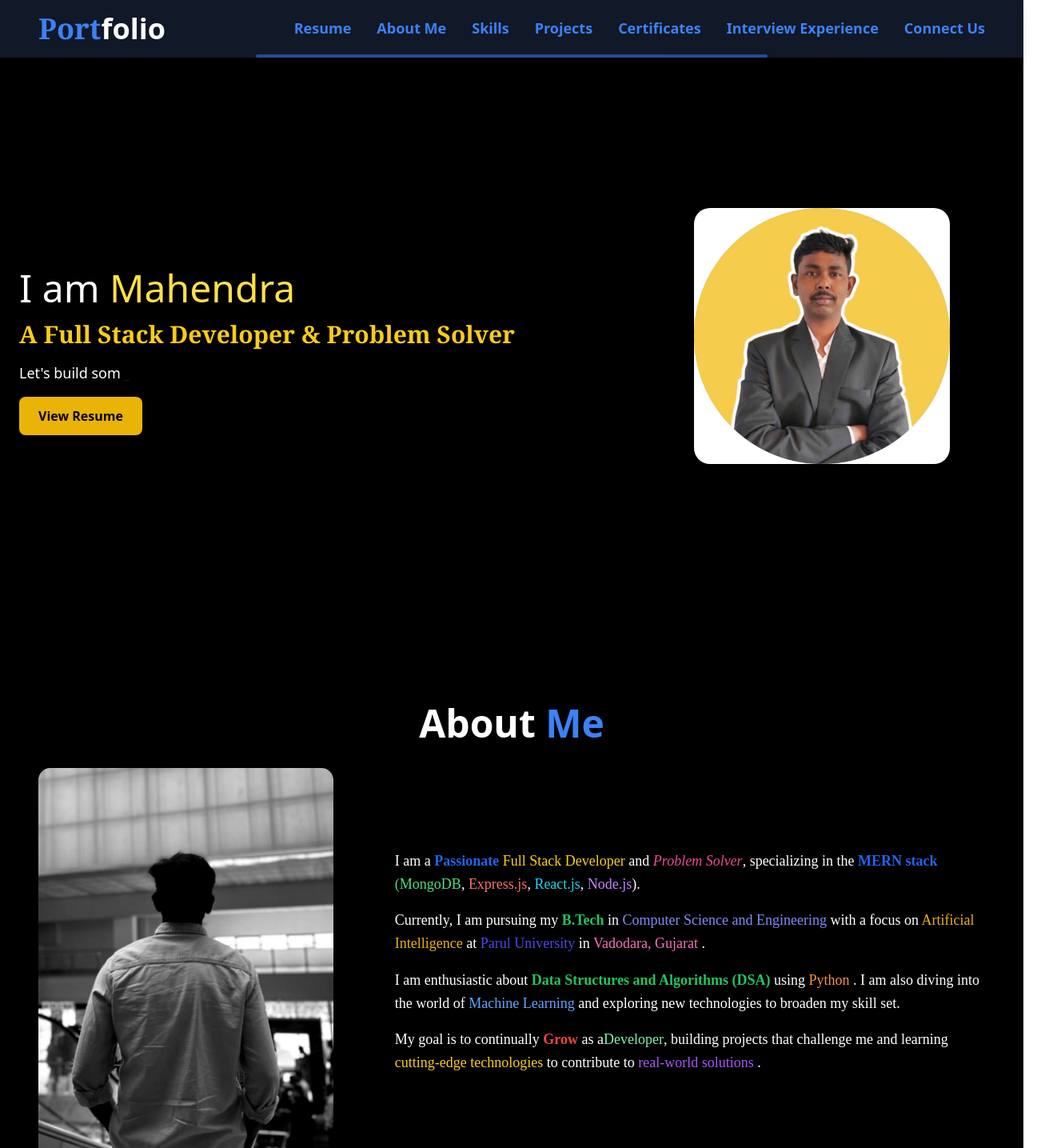
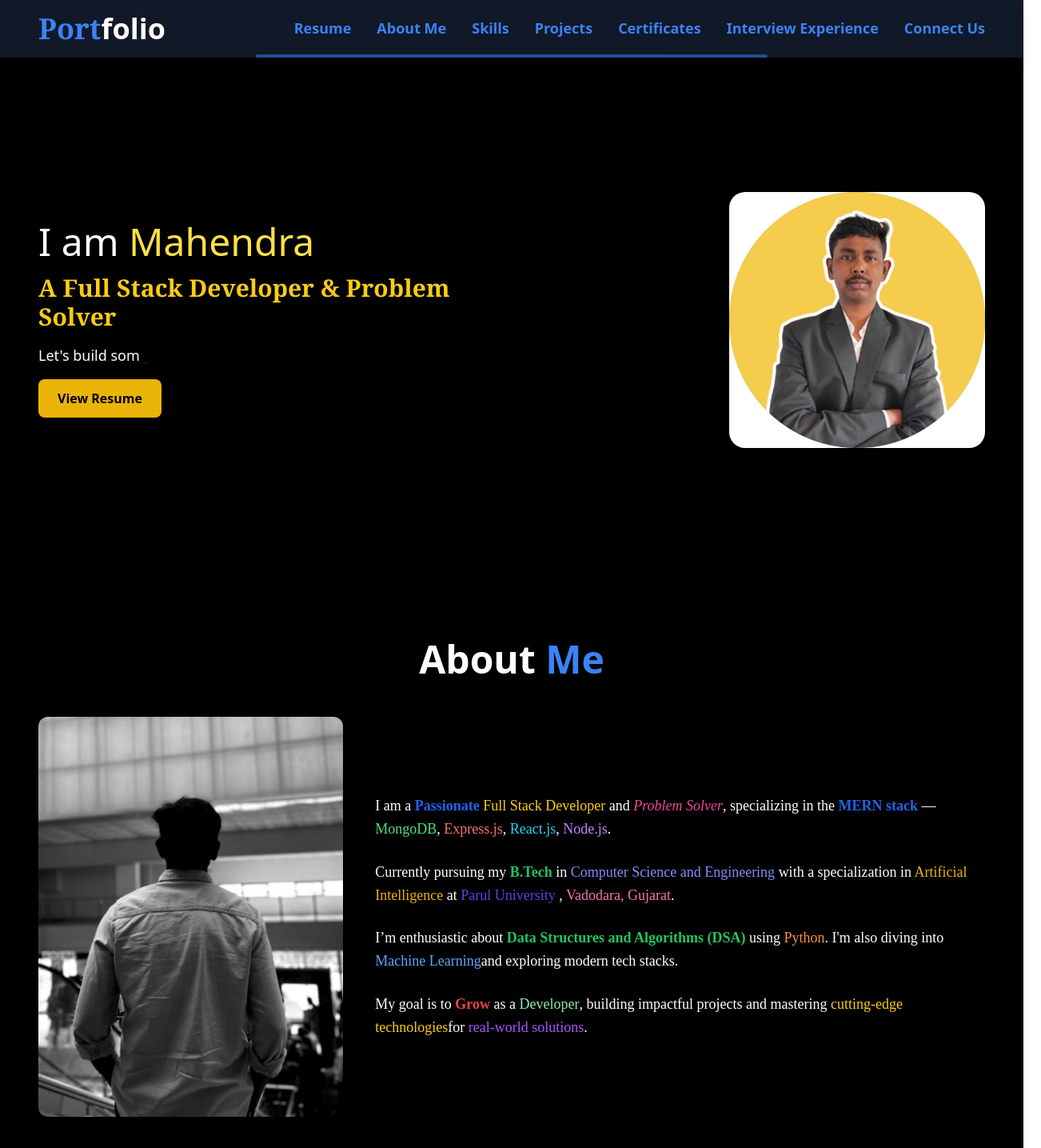
Before and after one commit to mahendra2821/portfolio, a React (Vite) app: page / in a window 1280 px wide. Shown: the top 1435 px of the page at 80% size, 1302 px wide, since content can reach past the window. Built offline with nearby package versions, Linux system fonts and the light colour scheme.

Commit message:
update_profile

```diff
--- a/src/AboutSection.jsx
+++ b/src/AboutSection.jsx
@@ -2,6 +2,90 @@
 
 
 
+
+// import React from 'react';
+// import myImage from './assets/pic_3.jpg'; // Adjust the path as needed
+// import { motion } from "framer-motion";
+
+// const AboutSection = () => {
+//   return (
+//     <section id="about" className="py-20 bg-black">
+//       <div className="max-w-7xl mx-auto px-6 lg:px-12">
+//         <h2 className="text-5xl font-extrabold text-center text-white mb-8 font-[Playfair Display]">
+//           About <span className="text-blue-500">Me</span>
+//         </h2>
+
+//         <div className="flex flex-col md:flex-row items-center justify-between">
+//           {/* About Image on Left Side */}
+//           <motion.div
+//             className="md:w-1/3 mb-6 md:mb-0"
+//             initial={{ opacity: 0, y: 100 }}
+//             whileInView={{ opacity: 1, y: 0 }}
+//             transition={{ duration: 1 }}
+//             viewport={{ once: false }}
+//           >
+//             <img
+//               src={myImage}
+//               alt="Your Image"
+//               className="rounded-[15px] w-full h-full mx-auto shadow-lg"
+//             />
+//           </motion.div>
+
+//           {/* About Intro with Classic Fonts */}
+//           <motion.div
+//             className="md:w-2/3 ml-[6vw]"
+//             initial={{ opacity: 0, y: 100 }}
+//             whileInView={{ opacity: 1, y: 0 }}
+//             transition={{ duration: 1 }}
+//             viewport={{ once: false }}
+//           >
+//             <p className="text-lg text-white mb-4 font-[Lora] leading-relaxed">
+//               I am a <span className="font-bold text-blue-600 font-[Merriweather]"> Passionate</span>
+//               <span className="text-yellow-400 font-[EB Garamond]"> Full Stack Developer</span> and
+//               <span className="italic text-pink-500 font-[Cormorant Garamond]"> Problem Solver</span>,
+//               specializing in the <span className="font-bold text-blue-600 font-[Playfair Display]">MERN stack </span>
+//                <span className="text-green-400 font-[Source Code Pro]"> (MongoDB</span>,
+//               <span className="text-red-400 font-[Source Code Pro]"> Express.js</span>,
+//               <span className="text-cyan-400 font-[Source Code Pro]"> React.js</span>,
+//               <span className="text-purple-400 font-[Source Code Pro]"> Node.js</span>).
+//             </p>
+
+//             <p className="text-lg text-white mb-4 font-[Lora] leading-relaxed">
+//                Currently, I am pursuing my
+//               <span className="font-bold text-green-500 font-[Merriweather]"> B.Tech </span> in
+//               <span className="text-indigo-400 font-[Playfair Display]"> Computer Science and Engineering </span>
+//               with a focus on
+//               <span className="text-yellow-500 font-[Cormorant Garamond]"> Artificial Intelligence </span>
+//               at <span className="text-indigo-600 font-[EB Garamond]"> Parul University </span> in
+//               <span className="text-pink-400 font-[Merriweather]"> Vadodara, Gujarat </span>.
+//             </p>
+
+//             <p className="text-lg text-white mb-4 font-[Lora] leading-relaxed">
+//               I am enthusiastic about
+//               <span className="font-bold text-green-500 font-[Merriweather]"> Data Structures and Algorithms (DSA) </span>
+//               using <span className="text-orange-400 font-[Source Code Pro]"> Python </span>.
+//               I am also diving into the world of
+//               <span className="text-blue-400 font-[EB Garamond]"> Machine Learning </span>
+//                and exploring new technologies to broaden my skill set.
+//             </p>
+
+//             <p className="text-lg text-white mb-4 font-[Lora] leading-relaxed">
+//                My goal is to continually
+//               <span className="font-bold text-red-500 font-[Playfair Display]"> Grow</span> as a
+//               <span className="text-green-300 font-[Merriweather]">Developer</span>,
+//                building projects that challenge me and learning
+//               <span className="text-yellow-400 font-[Cormorant Garamond]"> cutting-edge technologies </span>
+//                to contribute to
+//               <span className="text-purple-500 font-[EB Garamond]"> real-world solutions </span>.
+//             </p>
+//           </motion.div>
+//         </div>
+//       </div>
+//     </section>
+//   );
+// };
+
+// export default AboutSection;
 
 import React from 'react';
 import myImage from './assets/pic_3.jpg'; // Adjust the path as needed
@@ -9,74 +93,74 @@ import { motion } from "framer-motion";
 
 const AboutSection = () => {
   return (
-    <section id="about" className="py-20 bg-black">
+    <section id="about" className="w-[150vw] sm:w-full bg-black text-white">
       <div className="max-w-7xl mx-auto px-6 lg:px-12">
-        <h2 className="text-5xl font-extrabold text-center text-white mb-8 font-[Playfair Display]">
+        <h2 className="text-5xl font-extrabold text-center text-white mb-12 font-[Playfair Display]">
           About <span className="text-blue-500">Me</span>
         </h2>
 
-        <div className="flex flex-col md:flex-row items-center justify-between">
-          {/* About Image on Left Side */}
+        <div className="flex flex-col md:flex-row items-center justify-between gap-10">
+          {/* Left Side Image */}
           <motion.div
-            className="md:w-1/3 mb-6 md:mb-0"
+            className="md:w-1/3 w-full"
             initial={{ opacity: 0, y: 100 }}
             whileInView={{ opacity: 1, y: 0 }}
             transition={{ duration: 1 }}
-            viewport={{ once: false }}
+            viewport={{ once: true }}
           >
             <img
               src={myImage}
-              alt="Your Image"
-              className="rounded-[15px] w-full h-full mx-auto shadow-lg"
+              alt="Profile"
+              className="w-full h-auto max-h-[500px] object-cover rounded-xl shadow-lg"
             />
           </motion.div>
 
-          {/* About Intro with Classic Fonts */}
+          {/* Right Side Text */}
           <motion.div
-            className="md:w-2/3 ml-[6vw]"
+            className="md:w-2/3 w-full"
             initial={{ opacity: 0, y: 100 }}
             whileInView={{ opacity: 1, y: 0 }}
             transition={{ duration: 1 }}
-            viewport={{ once: false }}
+            viewport={{ once: true }}
           >
-            <p className="text-lg text-white mb-4 font-[Lora] leading-relaxed">
-              I am a <span className="font-bold text-blue-600 font-[Merriweather]"> Passionate</span>
+            <p className="text-lg text-white mb-6 font-[Lora] leading-relaxed">
+              I am a <span className="font-bold text-blue-600 font-[Merriweather]">Passionate</span>
               <span className="text-yellow-400 font-[EB Garamond]"> Full Stack Developer</span> and
               <span className="italic text-pink-500 font-[Cormorant Garamond]"> Problem Solver</span>,
-              specializing in the <span className="font-bold text-blue-600 font-[Playfair Display]">MERN stack </span>
-               <span className="text-green-400 font-[Source Code Pro]"> (MongoDB</span>,
+              specializing in the
+              <span className="font-bold text-blue-600 font-[Playfair Display]"> MERN stack</span> —
+              <span className="text-green-400 font-[Source Code Pro]"> MongoDB</span>,
               <span className="text-red-400 font-[Source Code Pro]"> Express.js</span>,
               <span className="text-cyan-400 font-[Source Code Pro]"> React.js</span>,
-              <span className="text-purple-400 font-[Source Code Pro]"> Node.js</span>).
+              <span className="text-purple-400 font-[Source Code Pro]"> Node.js</span>.
             </p>
 
-            <p className="text-lg text-white mb-4 font-[Lora] leading-relaxed">
-               Currently, I am pursuing my
+            <p className="text-lg text-white mb-6 font-[Lora] leading-relaxed">
+              Currently pursuing my
               <span className="font-bold text-green-500 font-[Merriweather]"> B.Tech </span> in
               <span className="text-indigo-400 font-[Playfair Display]"> Computer Science and Engineering </span>
-              with a focus on
+              with a specialization in
               <span className="text-yellow-500 font-[Cormorant Garamond]"> Artificial Intelligence </span>
-              at <span className="text-indigo-600 font-[EB Garamond]"> Parul University </span> in
-              <span className="text-pink-400 font-[Merriweather]"> Vadodara, Gujarat </span>.
+              at <span className="text-indigo-600 font-[EB Garamond]"> Parul University </span>,
+              <span className="text-pink-400 font-[Merriweather]"> Vadodara, Gujarat</span>.
             </p>
 
-            <p className="text-lg text-white mb-4 font-[Lora] leading-relaxed">
-              I am enthusiastic about
+            <p className="text-lg text-white mb-6 font-[Lora] leading-relaxed">
+              I’m enthusiastic about
               <span className="font-bold text-green-500 font-[Merriweather]"> Data Structures and Algorithms (DSA) </span>
-              using <span className="text-orange-400 font-[Source Code Pro]"> Python </span>.
-              I am also diving into the world of
-              <span className="text-blue-400 font-[EB Garamond]"> Machine Learning </span>
-               and exploring new technologies to broaden my skill set.
+              using <span className="text-orange-400 font-[Source Code Pro]"> Python</span>.
+              I'm also diving into
+              <span className="text-blue-400 font-[EB Garamond]"> Machine Learning</span>
+              and exploring modern tech stacks.
             </p>
 
-            <p className="text-lg text-white mb-4 font-[Lora] leading-relaxed">
-               My goal is to continually
+            <p className="text-lg text-white font-[Lora] leading-relaxed">
+              My goal is to
               <span className="font-bold text-red-500 font-[Playfair Display]"> Grow</span> as a
-              <span className="text-green-300 font-[Merriweather]">Developer</span>,
-               building projects that challenge me and learning
-              <span className="text-yellow-400 font-[Cormorant Garamond]"> cutting-edge technologies </span>
-               to contribute to
-              <span className="text-purple-500 font-[EB Garamond]"> real-world solutions </span>.
+              <span className="text-green-300 font-[Merriweather]"> Developer</span>,
+              building impactful projects and mastering
+              <span className="text-yellow-400 font-[Cormorant Garamond]"> cutting-edge technologies</span>
+              for <span className="text-purple-500 font-[EB Garamond]"> real-world solutions</span>.
             </p>
           </motion.div>
         </div>
--- a/src/Certifications.jsx
+++ b/src/Certifications.jsx
@@ -172,7 +172,7 @@ const Certifications = () => {
   }, [modalIsOpen]);
 
   return (
-    <section id="certificates" className="py-20 bg-black text-white relative">
+    <section id="certificates" className="w-[150vw] sm:w-full bg-black text-white ">
       <h2 className="text-4xl font-bold text-center mb-12">Certifications</h2>
 
       {/* Scrolling Wrapper */}
--- a/src/ContactUs.jsx
+++ b/src/ContactUs.jsx
@@ -11,7 +11,7 @@ const ContactUs = () => {
   const whatsappLink = `https://wa.me/${phoneNumber}?text=Hello!%20I%20would%20like%20to%20contact%20you.`;
 
   return (
-    <section id="contact-us" className="relative py-20 bg-black overflow-hidden">
+    <section id="contact-us" className="relative w-[150vw] sm:w-full bg-black text-white">
       {/* Background animation */}
       <motion.div
         className="absolute inset-0 w-full h-full bg-cover bg-center opacity-20 blur-[2px]"
--- a/src/Footer.jsx
+++ b/src/Footer.jsx
@@ -4,7 +4,7 @@ import { motion } from 'framer-motion';
 
 const Footer = () => {
   return (
-    <footer className="bg-gray-900 text-white py-12">
+    <footer className="bg-gray-900  py-12 w-[150vw] sm:w-full text-white">
       <div className="max-w-7xl mx-auto px-6 lg:px-12">
         {/* Footer Top Section */}
         <div className="flex flex-col sm:flex-row justify-between items-center mb-8">
--- a/src/HeroSection.jsx
+++ b/src/HeroSection.jsx
@@ -1,36 +1,125 @@
+
+// import React from "react";
+// import { motion } from "framer-motion";
+// import { Typewriter } from "react-simple-typewriter";
+// import Profile from "./assets/pod_image_2.jpg"; // Adjust the path as needed
+
+// const HeroSection = () => {
+//   return (
+//     <section id="resume">
+//     <motion.section
+//       initial={{ opacity: 0 }}
+//       animate={{ opacity: 1 }}
+//       transition={{ duration: 1.5 }}
+//       className="h-screen flex items-center justify-center bg-black text-white"
+
+//     >
+//       <motion.div
+//         className="flex flex-col md:flex-row items-center w-full max-w-7xl px-4 md:px-6"
+//         initial={{ y: 50 }}
+//         animate={{ y: 0 }}
+//         transition={{ duration: 1.5, ease: "easeOut" }}
+//       >
+//         {/* Left Side: Content */}
+//         <motion.div
+//           className="text-center md:text-left md:mr-[5vw] space-y-4"
+//           initial={{ opacity: 0 }}
+//           animate={{ opacity: 1 }}
+//           transition={{ delay: 0.5, duration: 1 }}
+//         >
+//           <h1 className="text-3xl md:text-5xl font-light leading-tight mb-4 animate-slide-in mt-[10vh]">
+//             I am <span className="text-yellow-300">Mahendra</span>
+//           </h1>
+//           <h2 className="text-xl md:text-3xl font-extrabold mb-4 font-serif">
+//             <span className="text-yellow-400">A Full Stack Developer & Problem Solver</span>
+//           </h2>
+
+//           <p className="text-sm md:text-lg font-medium">
+//             <Typewriter
+//               words={[
+//                 "Welcome to my personal blog!",
+//                 "Let's build something amazing together!",
+//                 "Feel free to explore my work.",
+//               ]}
+//               loop={Infinity}
+//               cursor
+//               cursorStyle="_"
+//               typeSpeed={80}
+//               deleteSpeed={50}
+//               delaySpeed={2000}
+//             />
+//           </p>
+
+//           {/* Resume Button */}
+//           <motion.a
+//   href="/Mahendra_Babu_jammula_resume.pdf"
+//   target="_blank" // Opens in a new tab instead of downloading
+//   whileHover={{ scale: 1.1 }}
+//   whileTap={{ scale: 0.9 }}
+//   className="inline-block mt-6 px-6 py-3 bg-yellow-500 text-black font-semibold rounded-lg shadow-lg hover:bg-yellow-400 transition duration-300"
+// >
+//   View Resume
+// </motion.a>
+
+
+
+//         </motion.div>
+
+//         {/* Right Side: Image */}
+//         <motion.div
+//           className="flex-shrink-0 mb-6 md:mb-0 md:ml-40"
+//           initial={{ scale: 0.8 }}
+//           animate={{ scale: 1 }}
+//           transition={{ duration: 1 }}
+//         >
+//           <img
+//             src={Profile} // Replace with your image URL
+//             alt="Profile"
+//             className="w-full h-full md:w-80 md:h-80 rounded-[20px] mt-[5vh] "
+//           />
+//         </motion.div>
+//       </motion.div>
+//     </motion.section>
+//     </section>
+//   );
+// };
+
+// export default HeroSection;
+
+
+
 
 import React from "react";
 import { motion } from "framer-motion";
 import { Typewriter } from "react-simple-typewriter";
-import Profile from "./assets/pod_image_2.jpg"; // Adjust the path as needed
+import Profile from "./assets/pod_image_2.jpg"; // Ensure correct path
 
 const HeroSection = () => {
   return (
-    <section id="resume">
+    <section id="resume" className="w-[150vw] sm:w-full bg-black text-white ">
       <motion.section
         initial={{ opacity: 0 }}
         animate={{ opacity: 1 }}
         transition={{ duration: 1.5 }}
-      className="h-screen flex items-center justify-center bg-black text-white"
-
+        className="min-h-screen flex items-center justify-center w-full"
       >
         <motion.div
-        className="flex flex-col md:flex-row items-center w-full max-w-7xl px-4 md:px-6"
+          className="flex flex-col md:flex-row items-center justify-between w-full max-w-7xl px-4 sm:px-6 md:px-12"
           initial={{ y: 50 }}
           animate={{ y: 0 }}
           transition={{ duration: 1.5, ease: "easeOut" }}
         >
-        {/* Left Side: Content */}
+          {/* Left Side: Text */}
           <motion.div
-          className="text-center md:text-left md:mr-[5vw] space-y-4"
+            className="text-center md:text-left space-y-4 w-full md:w-1/2 mt-10 md:mt-0"
             initial={{ opacity: 0 }}
             animate={{ opacity: 1 }}
             transition={{ delay: 0.5, duration: 1 }}
           >
-          <h1 className="text-3xl md:text-5xl font-light leading-tight mb-4 animate-slide-in mt-[10vh]">
+            <h1 className="text-3xl md:text-5xl font-light leading-tight">
               I am <span className="text-yellow-300">Mahendra</span>
             </h1>
-          <h2 className="text-xl md:text-3xl font-extrabold mb-4 font-serif">
+            <h2 className="text-xl md:text-3xl font-extrabold font-serif">
               <span className="text-yellow-400">A Full Stack Developer & Problem Solver</span>
             </h2>
 
@@ -50,32 +139,28 @@ const HeroSection = () => {
               />
             </p>
 
-          {/* Resume Button */}
             <motion.a
               href="/Mahendra_Babu_jammula_resume.pdf"
-  target="_blank" // Opens in a new tab instead of downloading
+              target="_blank"
               whileHover={{ scale: 1.1 }}
               whileTap={{ scale: 0.9 }}
               className="inline-block mt-6 px-6 py-3 bg-yellow-500 text-black font-semibold rounded-lg shadow-lg hover:bg-yellow-400 transition duration-300"
             >
               View Resume
             </motion.a>
-
-
-
           </motion.div>
 
           {/* Right Side: Image */}
           <motion.div
-          className="flex-shrink-0 mb-6 md:mb-0 md:ml-40"
+            className="w-full md:w-auto flex justify-center mt-10 md:mt-0"
             initial={{ scale: 0.8 }}
             animate={{ scale: 1 }}
             transition={{ duration: 1 }}
           >
             <img
-            src={Profile} // Replace with your image URL
+              src={Profile}
               alt="Profile"
-            className="w-full h-full md:w-80 md:h-80 rounded-[20px] mt-[5vh] "
+              className="w-60 h-60 md:w-80 md:h-80 rounded-[20px] object-cover shadow-xl"
             />
           </motion.div>
         </motion.div>
--- a/src/InterviewExperince.jsx
+++ b/src/InterviewExperince.jsx
@@ -86,7 +86,7 @@ const InterviewExperince = () => {
   };
 
   return (
-    <section id="InterviewExperince" className="bg-black py-16 px-4 md:px-20">
+    <section id="InterviewExperince" className="w-[150vw] sm:w-full bg-black text-white">
       <div className="max-w-7xl mx-auto px-6 lg:px-12">
         <motion.h2
           className="text-5xl font-extrabold text-center text-green-600 mb-8 font-[Playfair Display]"
--- a/src/Portfolio.jsx
+++ b/src/Portfolio.jsx
@@ -70,7 +70,7 @@ const Portfolio = () => {
   return (
 
 
-    <section id="projects" className="py-16 bg-black">
+    <section id="projects" className="w-[150vw] sm:w-full bg-black text-white">
       <h2 className="text-4xl font-bold text-center text-white mb-8">
           Projects
         </h2>
--- a/src/SkillsSection.jsx
+++ b/src/SkillsSection.jsx
@@ -22,7 +22,7 @@ const skills = [
 
 const SkillsSection = () => {
   return (
-    <section id="skills" className="py-20 bg-black">
+    <section id="skills" className="py-20 w-[150vw] sm:w-full bg-black text-white ">
       <div className="max-w-7xl mx-auto px-6 lg:px-12 text-center">
         <motion.h2
           className="text-5xl font-extrabold text-transparent bg-clip-text bg-gradient-to-r from-purple-400 to-blue-500 tracking-wide mb-12 font-[Poppins]"
--- a/src/SocialMedia.jsx
+++ b/src/SocialMedia.jsx
@@ -38,7 +38,7 @@ const socialMedia = [
 
 const SocialMedia = () => {
   return (
-    <section id="social-media" className="py-20 bg-black">
+    <section id="social-media" className="py-20 w-[150vw] sm:w-full bg-black text-white">
       <div className="max-w-7xl mx-auto px-6 lg:px-12 text-center">
         {/* Enhanced Heading */}
         <motion.h2
```
Lines whose indentation alone changed are shown as unchanged.
